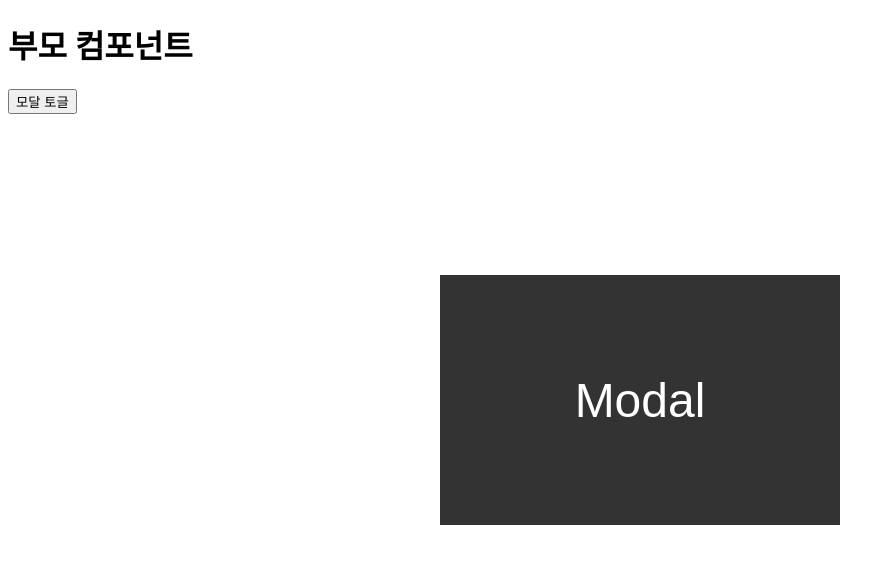
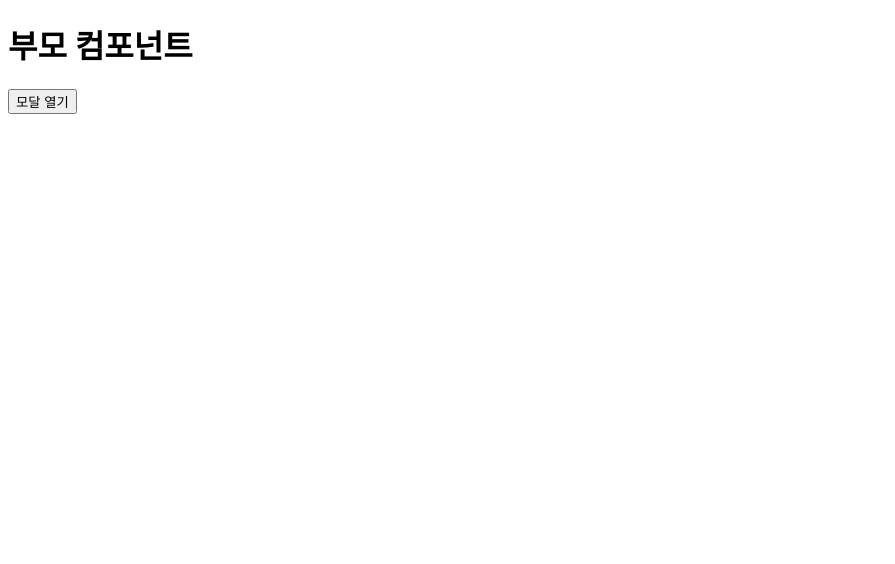
Before and after one commit to seohyon-cho/1120_react, a React (Create React App) app: page / in a window 1280 px wide. Shown: the top 564 px of the page, without its empty margins (0-895 px from the left). Built offline with nearby package versions, Linux system fonts and the light colour scheme.

Commit message:
state 값을 활용한 모달 토글 기능 구현

```diff
--- a/src/App.jsx
+++ b/src/App.jsx
@@ -1,20 +1,24 @@
 import Modal from './modal/Modal';
+import { useState } from 'react';
 
 export default function App() {
 	console.log('App re-rendered');
-	let isOpen = true;
-
-	const handleModal = () => {
-		console.log('handleModal called');
-		isOpen = false;
-	};
+	// useState hook은 배열을 반환함.
+	// [초기State값, 해당State 변경 전용함수]
+	const [IsOpen, setIsOpen] = useState(false);
 
 	return (
 		<>
 			<h1>부모 컴포넌트</h1>
-			<button onClick={handleModal}>모달 토글</button>
+			<button
+				onClick={() => {
+					setIsOpen(!IsOpen);
+				}}
+			>
+				{IsOpen ? '모달 닫기' : '모달 열기'}
+			</button>
 			{/* {isOpen && <Modal />} 로 더 간단히 쓸 수 있음.*/}
-			{isOpen ? <Modal /> : null}
+			{IsOpen ? <Modal /> : null}
 		</>
 	);
 }
```
